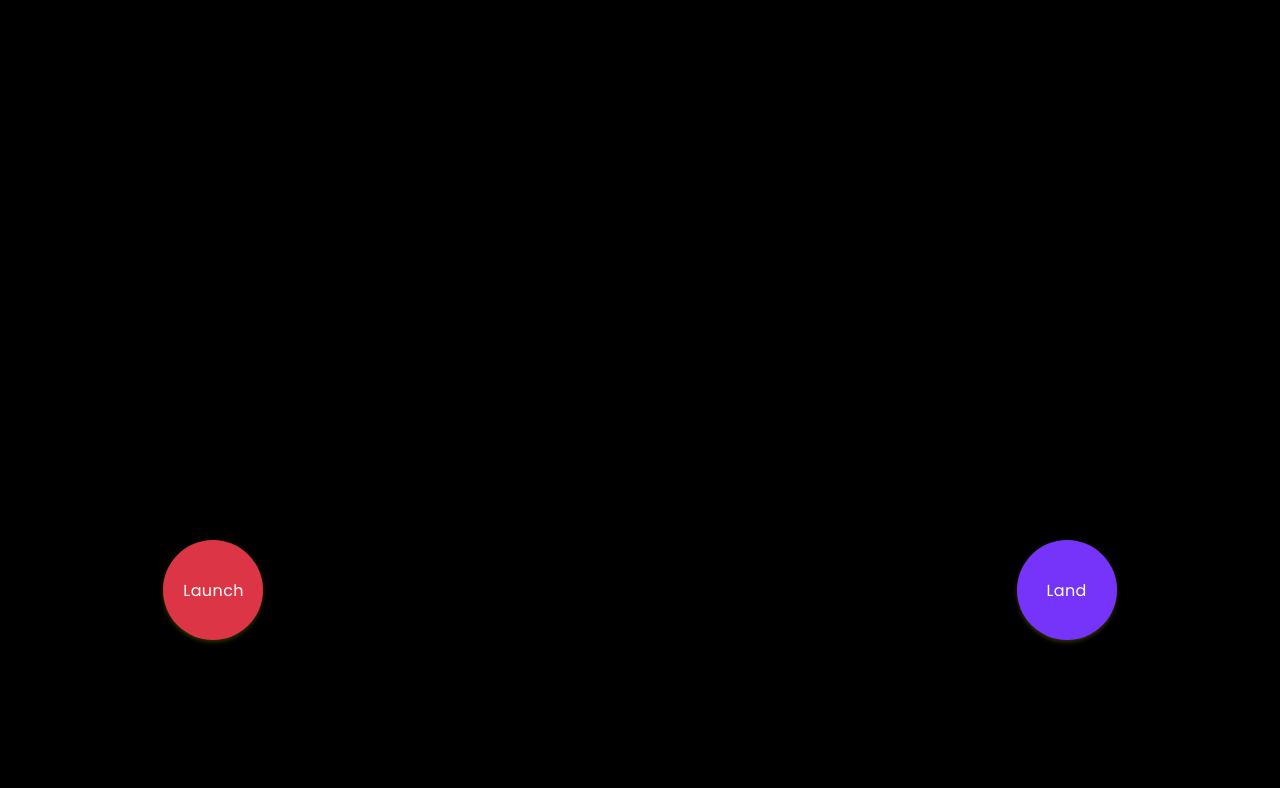
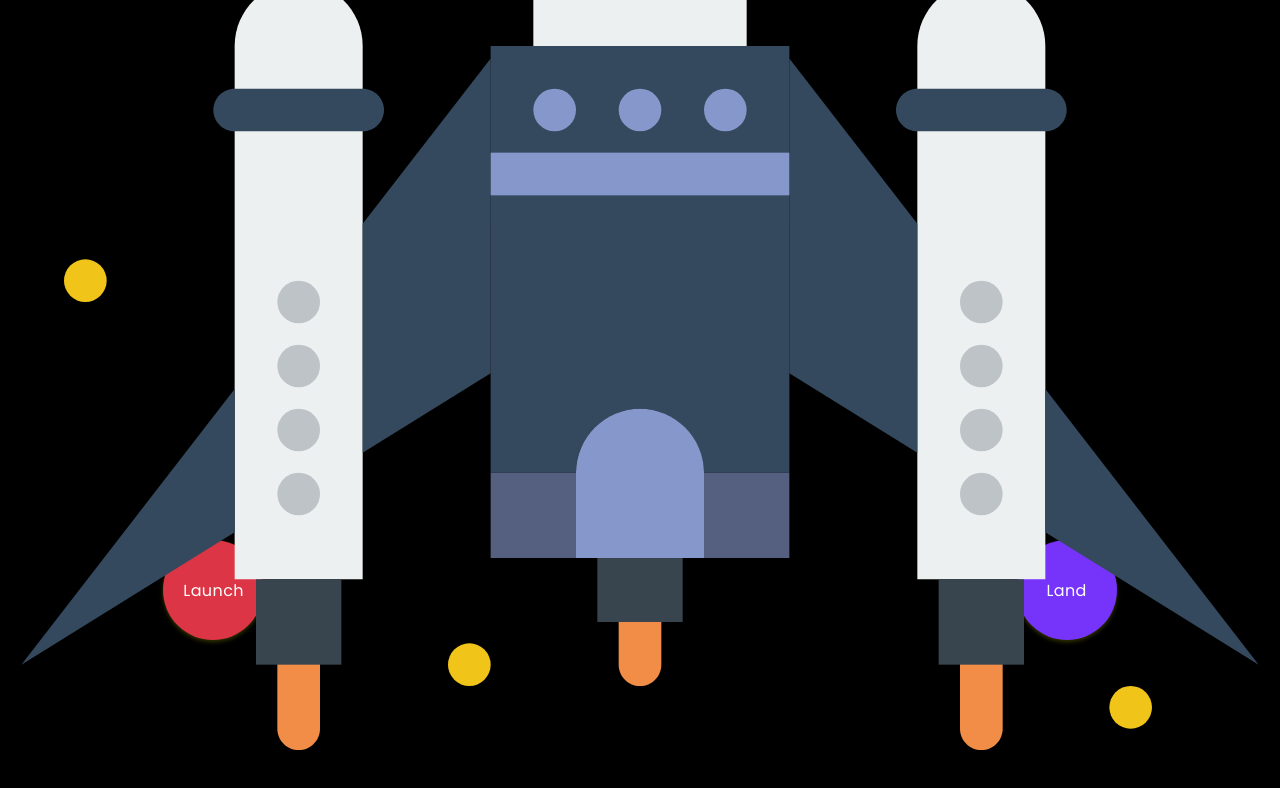
Before and after one commit to spectr-e/react-projects, a React (Vite) app: page / in a window 1280 px wide. Shown: the top 788 px of the page. Built offline with nearby package versions, Linux system fonts and the light colour scheme.

Commit message:
fix(SpacePenguinApp): Add the SpaceShip component to app

```diff
--- a/src/Projects/20-space-penguin-app/SpacePenguinApp.jsx
+++ b/src/Projects/20-space-penguin-app/SpacePenguinApp.jsx
@@ -1,11 +1,15 @@
 import './Ship.css'
-import { Button, Title } from '../../components'
+import { Button, Moon, Planet, SpaceShip, Title } from '../../components'
 
 const SpacePenguinApp = () => {
   return (
     <div className='space'>
       <Button text='Launch' classes={'btn-danger'} />
-      <section className='env'></section>
+      <section className='env'>
+        <SpaceShip />
+        <Moon />
+        <Planet />
+      </section>
       <Button text='Land' classes={'btn-primary'} />
     </div>
   )
--- a/src/assets/index.js
+++ b/src/assets/index.js
@@ -3,7 +3,7 @@ import LockImg from './moon.jpg'
 import HomeImg from './home.jpg'
 import Earth from './earth.svg'
 import Moon from './moon.svg'
-import SpaceShip from './ship.svg'
+import Ship from './ship.svg'
 import Rocket from './rocket.svg'
 
-export { Dog, LockImg, HomeImg, Earth, SpaceShip, Rocket, Moon }
+export { Dog, LockImg, HomeImg, Earth, Ship, Rocket, Moon }
--- a/src/components/SpaceShip.jsx
+++ b/src/components/SpaceShip.jsx
@@ -1,5 +1,15 @@
+import { Ship } from '../assets'
+
 const SpaceShip = () => {
-  return <div>SpaceShip</div>
+  return (
+    <>
+      <img
+        src={Ship}
+        alt='space ship'
+        style={{ position: 'absolute', bottom: 50, zIndex: 1 }}
+      />
+    </>
+  )
 }
 
 export default SpaceShip
```
